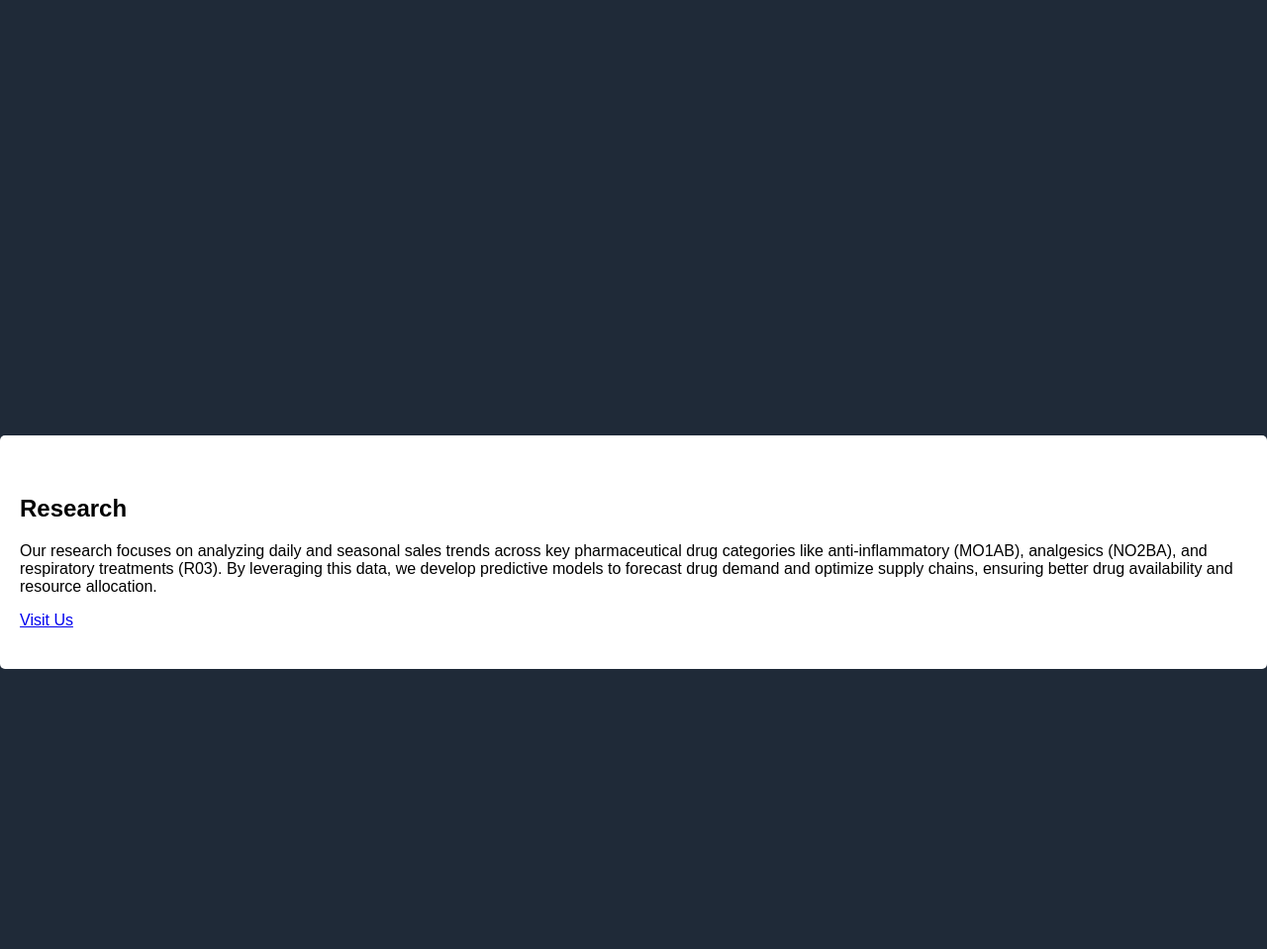
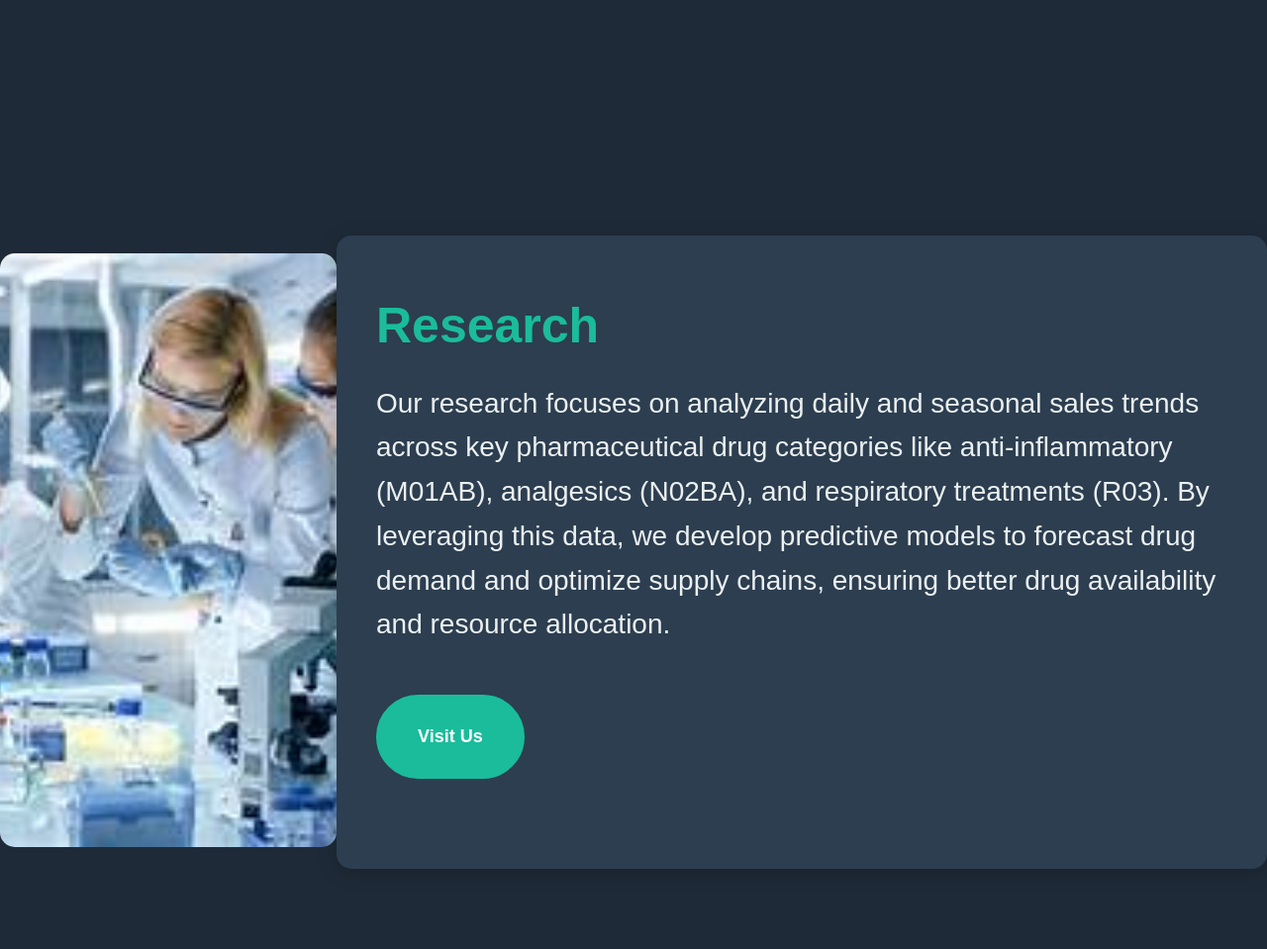
Before and after one commit to Meena-Ramalingam/NPN-Pharma-data, a Flask app: page / in a window 1280 px wide. Shown: the part 1520-2479 px from the top of the page at 99% size. Run offline with Flask 3, Linux system fonts and the light colour scheme.

Commit message:
Research page done
Research page content and image have been added

```diff
--- a/static/css/style.css
+++ b/static/css/style.css
@@ -258,3 +258,60 @@ footer {
     padding: 0;
     box-sizing: border-box;
 }
+
+.research-section {
+    display: flex;
+    align-items: center;
+    background-color: #2c3e50; /* Background for the card */
+    border-radius: 15px;
+    box-shadow: 0 4px 20px rgba(0, 0, 0, 0.2);
+    padding: 20px;
+    max-width: 900px; /* Adjusted for a more compact design */
+}
+
+.image-container img {
+    max-width: 100%;
+    border-radius: 15px;
+    object-fit: cover;
+    width: 500px;
+    height: 600px;
+    margin-bottom: 20px;
+    margin-top: 20px;
+}
+
+.text-container {
+    margin-left: 20px;
+
+    height:600px;
+}
+
+h2 {
+    color: #1abc9c; /* Matching the text color with the design */
+    font-size: 50px;
+    margin-bottom: 10px;
+}
+
+p {
+    color: #ecf0f1;
+    line-height: 1.6;
+    font-size:28px;
+}
+
+.visit-button {
+    display: inline-block;
+    margin-top: 20px;
+    padding: 30px 40px;
+    background-color: #1abc9c; /* Button background color */
+    color: #ffffff;
+    text-decoration: none;
+    border-radius: 50px;
+    font-weight: bold;
+    font-size:large;
+    border: 2px solid #1abc9c;
+    transition: background-color 0.3s ease, color 0.3s ease;
+}
+
+.visit-button:hover {
+    background-color: transparent;
+    color: #1abc9c;
+}
--- a/templates/index.html
+++ b/templates/index.html
@@ -50,19 +50,23 @@
         </div>
     </section>
 </section>
+
 <section class="third">
-    <section class="research">
+    <div class="image-container">
+        <img src="static\images\research.jpeg" alt="Research Image">
+    </div>
+<div class="research-section">
+
+    <div class="text-container">
         <h2>Research</h2>
         <p>
-            Our research focuses on analyzing daily and seasonal sales trends across key pharmaceutical drug categories
-            like anti-inflammatory (MO1AB), analgesics (NO2BA), and respiratory treatments (R03). By leveraging this data,
-            we develop predictive models to forecast drug demand and optimize supply chains, ensuring better drug availability
-            and resource allocation.
+            Our research focuses on analyzing daily and seasonal sales trends across key pharmaceutical drug categories like anti-inflammatory (M01AB), analgesics (N02BA), and respiratory treatments (R03). By leveraging this data, we develop predictive models to forecast drug demand and optimize supply chains, ensuring better drug availability and resource allocation.
         </p>
-        <a href="#" class="btn">Visit Us</a>
-    </section>
+        <a href="#" class="visit-button">Visit Us</a>
+    </div>
+</div>
+</section>
 
-</section>
 <section class="fourth">
     <section class="drug-alert">
         <h2>Drug Alert</h2>
```
Also changed, not shown: static/images/research.jpeg (renamed from static/images/WhatsApp Image 2024-08-20 at 18.40.40.jpeg), templates/contactus.html (added).
